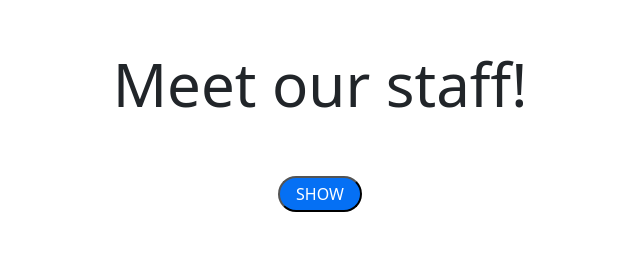
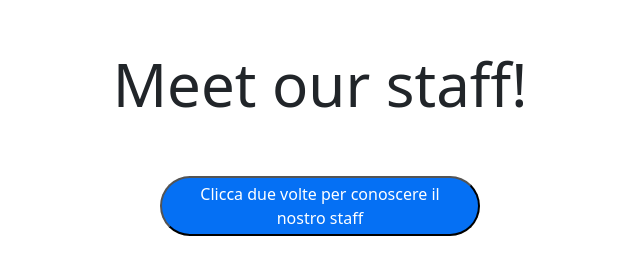
Before and after one commit to Carmyo/js-our-team, a plain HTML site: page index.html in a window 1280 px wide. Shown: the whole page, without its empty margins (320-960 px from the left). Drawn offline with nearby package versions, Linux system fonts and the light colour scheme.

Commit message:
adjusst button

```diff
--- a/css/style.css
+++ b/css/style.css
@@ -7,6 +7,7 @@ button {
     color: white;
     background-color: rgb(5, 112, 244);
     transition: 0.5s;
+    width: 25%;
 }
 
 button:hover {
--- a/index.html
+++ b/index.html
@@ -19,7 +19,7 @@
 
 <body>
     <div id="show" class="d-flex justify-content-center mb-3">
-    <button onclick="showCard()" class="d-flex justify-content-center rounded-pill py-1 px-3">SHOW</button>
+    <button onclick="showCard()" class="d-flex justify-content-center rounded-pill py-1 px-3">Clicca due volte per conoscere il nostro staff</button>
 </div>
     <div id="container">
     <div id="team" class="py-5 px-3  d-flex flex-wrap justify-content-around"></div>
--- a/js/script.js
+++ b/js/script.js
@@ -99,7 +99,7 @@ const team = [
     },
 ];
 console.log(team);
-
+// con la funzione sottostante debbo categoricamente cliccare 2 volte, vorrei ottenere lo stesso effetto al singolo click
 function showCard() {
     let i = document.getElementById("container");
     if (i.style.display === "none") {
```
